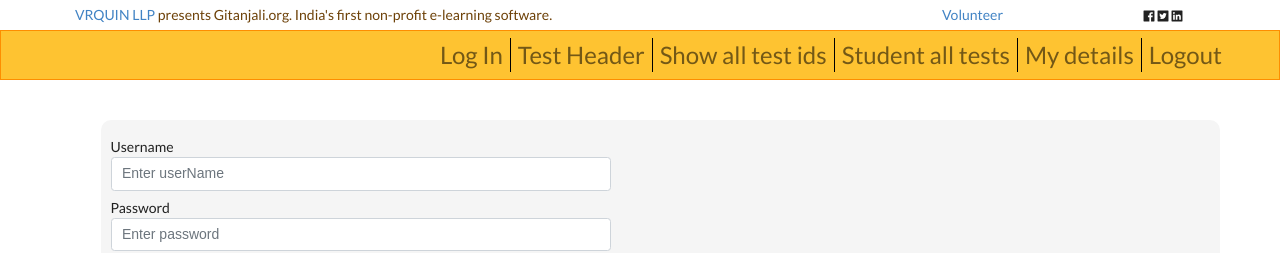
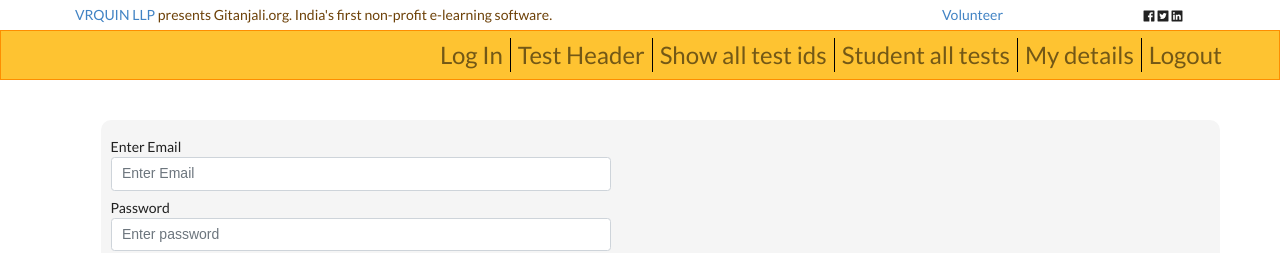
Before and after one commit to srijondasgit/examfrontend, a React (Create React App) app in the folder exammodule/: page / in a window 1280 px wide. Shown: the top 253 px of the page. Built offline with nearby package versions, Linux system fonts and the light colour scheme.

Commit message:
Update Login.js

```diff
--- a/exammodule/src/components/Login.js
+++ b/exammodule/src/components/Login.js
@@ -91,14 +91,14 @@ import Form from "./Form";
       <div style={{ padding: 10, margin: 20, background: "rgb(245 245 245)", width: '100%', borderRadius: 10, border: 1, borderColor: '#ccc'}}>
         <div className="form-group">
           <label htmlFor="userName" className="mt-2">
-            Username
+            Enter Email
           </label>
           <input
             style={{width: 500}}
             type="email"
             className="form-control"
             id="userName"
-            placeholder="Enter userName"
+            placeholder="Enter Email"
             value={userName}
             onChange={(e) => setUserName(e.target.value)}
 
```
